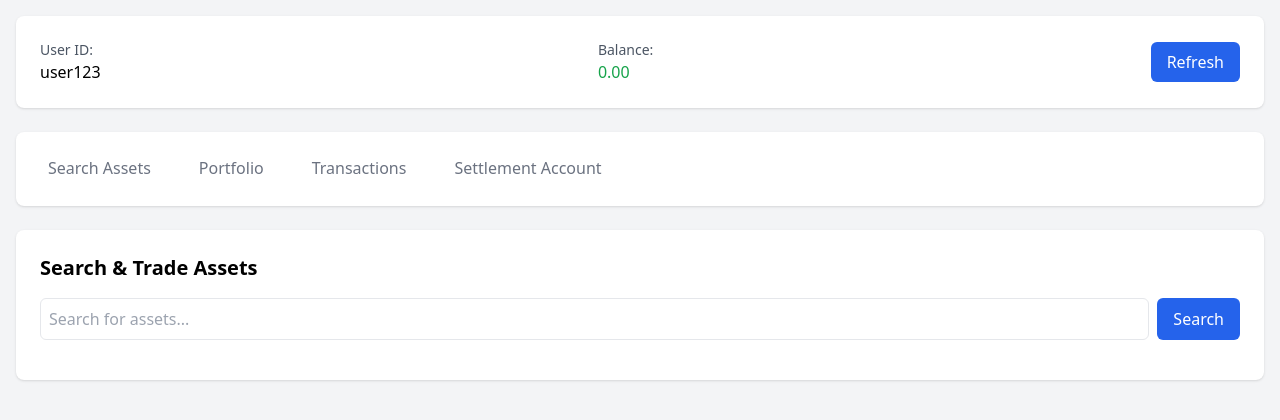
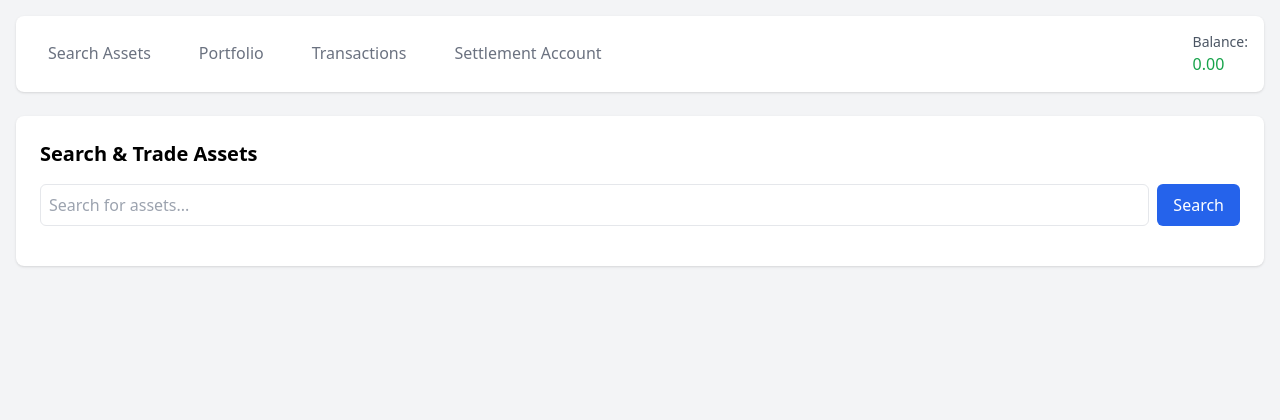
Before and after one commit to code-with-dhruv/PMS-Server, a plain HTML site: page index.html in a window 1280 px wide. Drawn offline with nearby package versions, Linux system fonts and the light colour scheme; no server answers.

Commit message:
Add files via upload

```diff
--- a/index.html
+++ b/index.html
@@ -9,27 +9,20 @@
 </head>
 <body class="bg-gray-100 font-sans">
     <div class="container mx-auto p-4">
-        <header class="bg-white shadow rounded-lg p-6 mb-6 flex justify-between items-center">
-            <div>
-                <div class="text-sm text-gray-600">User ID:</div>
-                <div class="font-medium">user123</div>
-            </div>
-            <div>
-                <div class="text-sm text-gray-600">Balance:</div>
-                <div id="currentBalance" class="font-medium text-green-600">0.00</div>
-            </div>
-            <button id="refreshPortfolio" class="px-4 py-2 bg-blue-600 text-white rounded-md hover:bg-blue-700">Refresh</button>
-        </header>
-
         <nav class="bg-white shadow rounded-lg p-4 mb-6">
-            <div class="flex space-x-4">
-                <button class="tab-btn px-4 py-2 border-b-2 border-transparent text-gray-500 hover:text-blue-600 hover:border-blue-500" data-tab="search">Search Assets</button>
-                <button class="tab-btn px-4 py-2 border-b-2 border-transparent text-gray-500 hover:text-blue-600 hover:border-blue-500" data-tab="portfolio">Portfolio</button>
-                <button class="tab-btn px-4 py-2 border-b-2 border-transparent text-gray-500 hover:text-blue-600 hover:border-blue-500" data-tab="transactions">Transactions</button>
-                <button class="tab-btn px-4 py-2 border-b-2 border-transparent text-gray-500 hover:text-blue-600 hover:border-blue-500" data-tab="settlement">Settlement Account</button>
+            <div class="flex justify-between items-center">
+                <div class="flex space-x-4">
+                    <button class="tab-btn px-4 py-2 border-b-2 border-transparent text-gray-500 hover:text-blue-600 hover:border-blue-500" data-tab="search">Search Assets</button>
+                    <button class="tab-btn px-4 py-2 border-b-2 border-transparent text-gray-500 hover:text-blue-600 hover:border-blue-500" data-tab="portfolio">Portfolio</button>
+                    <button class="tab-btn px-4 py-2 border-b-2 border-transparent text-gray-500 hover:text-blue-600 hover:border-blue-500" data-tab="transactions">Transactions</button>
+                    <button class="tab-btn px-4 py-2 border-b-2 border-transparent text-gray-500 hover:text-blue-600 hover:border-blue-500" data-tab="settlement">Settlement Account</button>
+                </div>
+                <div>
+                    <div class="text-sm text-gray-600">Balance:</div>
+                    <div id="currentBalance" class="font-medium text-green-600">0.00</div>
+                </div>
             </div>
         </nav>
-
         <main>
             <div id="search" class="tab-content active">
                 <div class="bg-white shadow rounded-lg p-6 mb-6">
```
